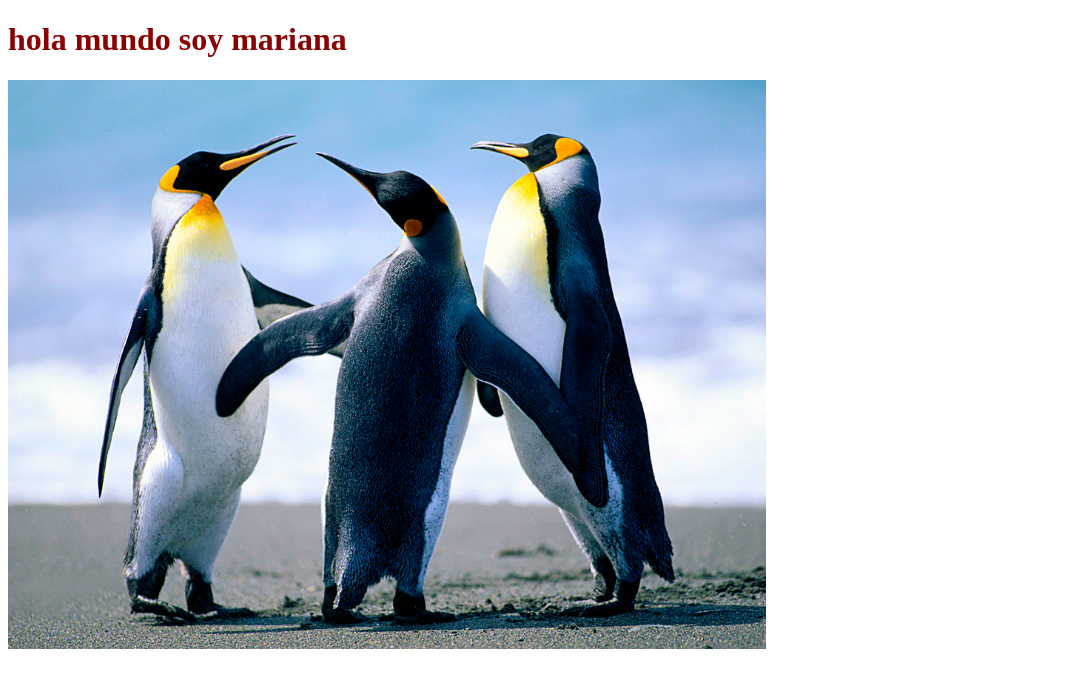
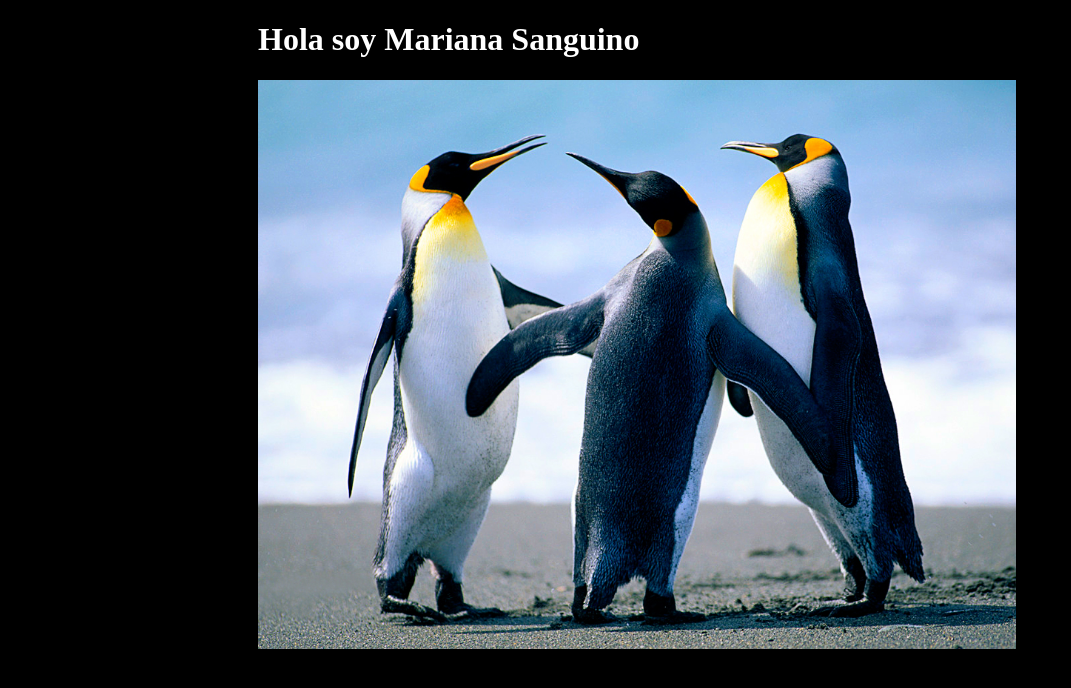
Before and after one commit to Mdcsp/git3073, a plain HTML site: page index.html in a window 1280 px wide. Shown: the whole page, without its empty margins (0-1071 px from the left). Drawn offline with Linux system fonts and the light colour scheme.

Commit message:
agregue mi apellido al index

```diff
--- a/index.html
+++ b/index.html
@@ -6,10 +6,10 @@
     <meta http-equiv="X-UA-Compatible" content="ie=edge">
     <title>Mariana</title>
 </head>
-<body>
-    <h1 style="color: darkred">hola mundo soy mariana</h1>
+<body   style="background-color: black">
+    <h1 style="color: white;    padding-left: 250px" >Hola soy Mariana Sanguino</h1>
     <d1v>
-        <img src="Penguins.jpg " alt="" width="60%">
+        <img src="Penguins.jpg " alt="" width="60%" style="padding-left: 250px">
 
         <ING
 
```
